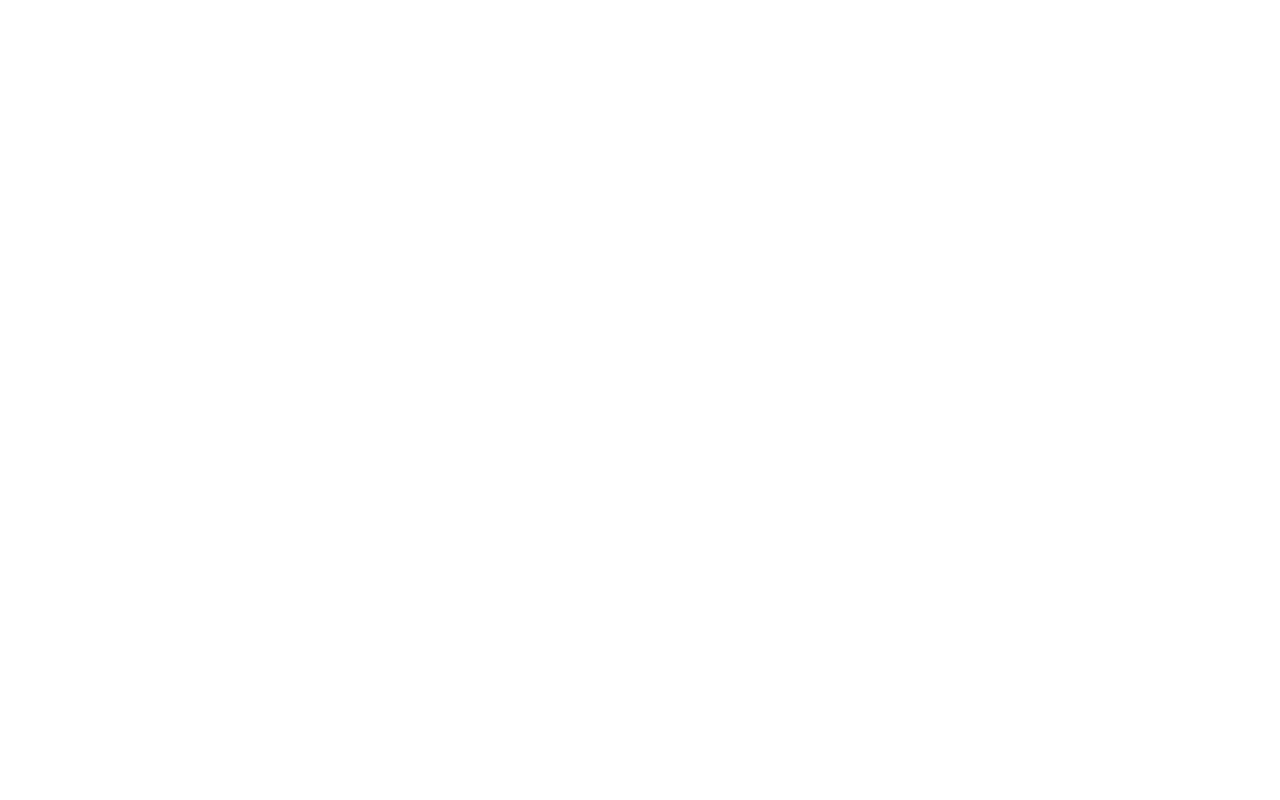
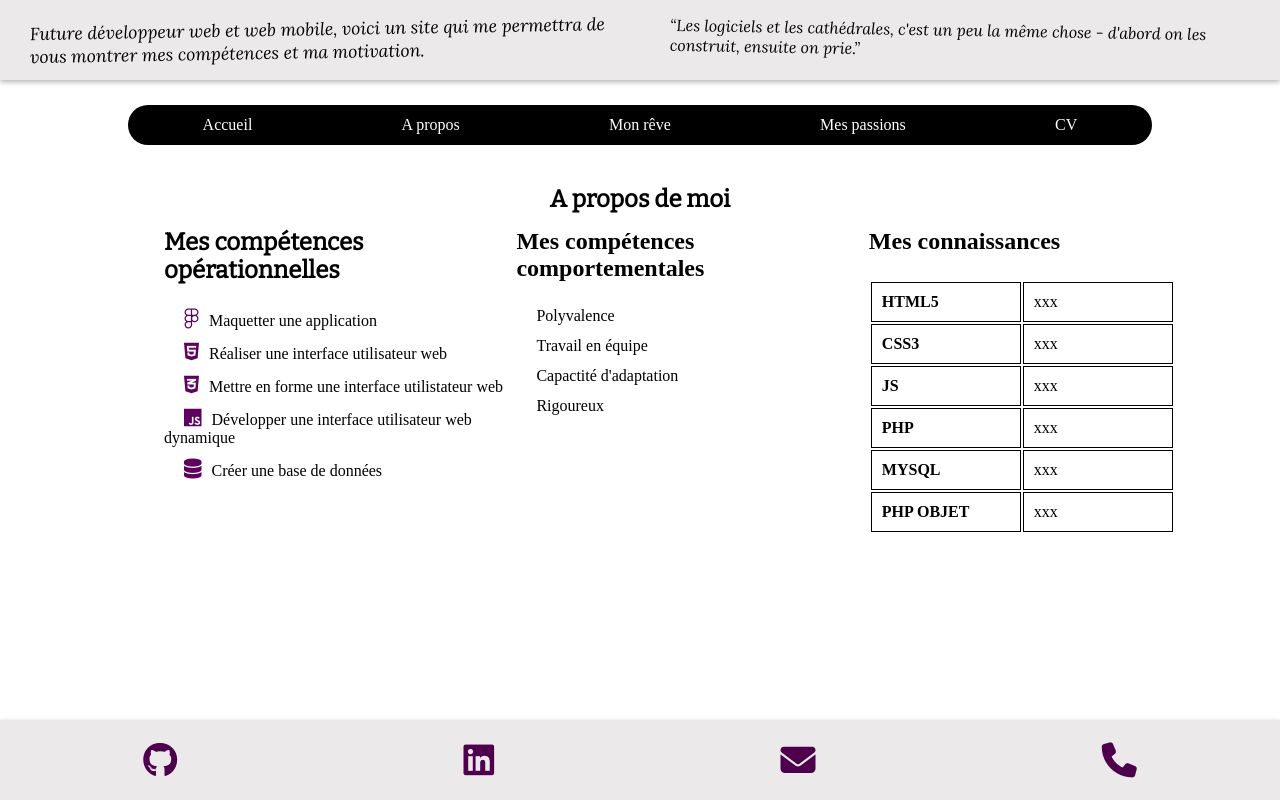
Before and after one commit to Alexisdelecroix/About-me, a plain HTML site: page about-me.html in a window 1280 px wide. Drawn offline with nearby package versions, Linux system fonts and the light colour scheme.

Commit message:
creation de la page index et about me

```diff
--- /dev/null
+++ b/about-me.css
@@ -0,0 +1,87 @@
+.about-me{
+    width: 90%;
+    margin: auto;
+    margin-top: 25px;
+    display: flex;
+    flex-wrap: wrap;
+}
+
+
+.about-me h1{
+    width: 100%;
+    text-align: center;
+}
+
+.containerAbout{
+    width: 100%;
+    display: flex;
+    justify-content: space-between;
+    margin-left: 100px;
+
+}
+
+
+.block1{
+    width: 33%;
+}
+
+.block1 h2{
+    font-family: 'Bitter', serif;
+}
+
+.block1 ul{
+    margin-top: 25px;
+    display: flex;
+    flex-direction: column;
+    row-gap: 12px;
+}
+
+.block1 ul li{
+    list-style: none;
+}
+
+
+.block1 ul li i{
+    margin-left: 20px;
+    font-size: 20px;
+    margin-right: 10px;
+    color: rgb(95, 1, 95);
+}
+
+
+
+.block2{
+    width: 33%;
+}
+
+
+.block2 ul{
+    margin-top: 25px;
+    display: flex;
+    flex-direction: column;
+    row-gap: 12px;
+}
+
+.block2 ul li{
+    list-style: none;
+    margin-left: 20px;
+}
+
+
+
+
+.block3{
+    width: 33%;
+}
+
+.block3 table{
+    margin-top: 25px;
+}
+
+.block3 td, th {border:  1px solid;
+    padding: 10px;
+    min-width: 150px;
+    background: white;
+    box-sizing: border-box;
+    text-align: left;
+}
--- a/about-me.html
+++ b/about-me.html
@@ -0,0 +1,136 @@
+<!DOCTYPE html>
+<html lang="en">
+  <head>
+    <meta charset="UTF-8" />
+    <meta http-equiv="X-UA-Compatible" content="IE=edge" />
+    <meta name="viewport" content="width=device-width, initial-scale=1.0" />
+    <title>About-me</title>
+    <link rel="stylesheet" href="about-me.css">
+    <link rel="stylesheet" href="style.css" />
+    <link rel="preconnect" href="https://fonts.googleapis.com" />
+    <link rel="preconnect" href="https://fonts.gstatic.com" crossorigin />
+    <link
+      href="https://fonts.googleapis.com/css2?family=Lora:ital@1&display=swap"
+      rel="stylesheet"
+    />
+    <link rel="preconnect" href="https://fonts.googleapis.com" />
+    <link rel="preconnect" href="https://fonts.gstatic.com" crossorigin />
+    <link
+      href="https://fonts.googleapis.com/css2?family=Bitter&display=swap"
+      rel="stylesheet"
+    />
+
+    <link rel="preconnect" href="https://fonts.googleapis.com">
+<link rel="preconnect" href="https://fonts.gstatic.com" crossorigin>
+<link href="https://fonts.googleapis.com/css2?family=Source+Sans+Pro&display=swap" rel="stylesheet">
+  </head>
+  <body>
+    <header>
+      <div id="p1">
+        <p>
+          Future développeur web et web mobile, voici un site qui me permettra
+          de vous montrer mes compétences et ma motivation.
+        </p>
+      </div>
+      <div id="p2">
+        <p>
+          “Les logiciels et les cathédrales, c'est un peu la même chose -
+          d'abord on les construit, ensuite on prie.”
+        </p>
+      </div>
+    </header>
+
+    <nav>
+      <ul>
+        <li><a href="index.html">Accueil</a></li>
+        <li><a href="about-me.html">A propos</a></li>
+        <li><a href="my-dreams.html">Mon rêve</a></li>
+        <li><a href="my-passions.html">Mes passions</a></li>
+        <li><a href="images/Cv Delecroix Alexis Web.pdf" target="_blank">CV</a></li>
+      </ul>
+    </nav>
+
+    <section class="about-me">
+      <h1>A propos de moi</h1>
+      <div class="containerAbout">
+      <div class="block1">
+<h2>Mes compétences opérationnelles</h2>
+<ul>
+    <li><i class="fa-brands fa-figma"></i>Maquetter une application</li>
+    <li><i class="fa-brands fa-html5"></i>Réaliser une interface utilisateur web</li>
+    <li><i class="fa-brands fa-css3-alt"></i>Mettre en forme une interface utilistateur web</li>
+    <li><i class="fa-brands fa-js"></i>Développer une interface utilisateur web dynamique</li>
+    <li><i class="fa-solid fa-database"></i>Créer une base de données</li>
+</ul>
+      </div>
+      <div class="block2">
+<h2>Mes compétences comportementales</h2>
+<ul>
+   <li>Polyvalence</li>
+   <li>Travail en équipe</li>
+   <li>Capactité d'adaptation</li>
+   <li>Rigoureux</li>
+</ul>
+      </div>
+
+      <div class="block3">
+        <h2>Mes connaissances</h2>
+        <table>
+           <tr>
+            <th>HTML5</th>
+            <td>xxx</td>
+           </tr>
+           <tr>
+            <th>CSS3</th>
+            <td>xxx</td>
+           </tr>
+           <tr>
+            <th>JS</th>
+            <td>xxx</td>
+           </tr>
+           <tr>
+            <th>PHP</th>
+            <td>xxx</td>
+           </tr>
+           <tr>
+            <th>MYSQL</th>
+            <td>xxx</td>
+           </tr>
+           <tr>
+            <th>PHP OBJET</th>
+            <td>xxx</td>
+           </tr>
+
+        </table>
+              </div>
+            </div>
+    </section>
+
+    <footer>
+      <ul>
+        <li>
+          <a href="https://github.com/Alexisdelecroix" target="_blank"
+            ><i class="fa-brands fa-github"></i
+          ></a>
+        </li>
+        <li>
+          <a href="https://www.linkedin.com/in/alexisdelecroix/" target="_blank"
+            ><i class="fa-brands fa-linkedin"></i
+          ></a>
+        </li>
+        <li>
+          <a href="mailto:d-alexis@hotmail.fr"
+            ><i class="fa-solid fa-envelope"></i
+          ></a>
+        </li>
+        <li>
+          <a href="tel:0626947481"><i class="fa-solid fa-phone"></i></a>
+        </li>
+      </ul>
+    </footer>
+    <script
+      src="https://kit.fontawesome.com/dabffbf866.js"
+      crossorigin="anonymous"
+    ></script>
+  </body>
+</html>
--- a/style.css
+++ b/style.css
@@ -3,3 +3,149 @@
     padding: 0;
     box-sizing: border-box;
 }
+
+
+/* body{
+    background-color: black;
+} */
+
+
+
+header{
+    width: 100%;
+    height: 80px;
+    /* border-bottom-color: #ccc; */
+    border-bottom-color: rgba(255, 255, 255, 0.2);
+    background-color:rgba(166, 153, 153, 0.22);
+    box-shadow: 0 2px 5px rgba(0, 0, 0, 0.3);
+    display: flex;
+    align-items: center;
+}
+
+#p1{
+    width: 50%;
+    padding: 0px 15px;
+    margin-left: 15px;
+    font-family: 'Lora', serif;
+    transform: rotate(-1deg);
+    font-size:1.1em;
+}
+
+#p2{
+    width: 50%;
+    padding: 0px 15px;
+    margin-left: 15px;
+    font-family: 'Lora', serif;
+    transform: rotate(1deg);
+}
+
+
+nav{
+    width: 80%;
+    margin: auto;
+    margin-top: 25px;
+    height: 40px;
+    border-radius: 20px;
+    background-color: black;
+}
+nav ul{
+    height: 100%;
+    display: flex;
+    justify-content: space-around;
+    align-items: center;
+}
+
+nav ul li{
+     list-style: none;
+     padding: 8px;
+     border-radius: 10px;
+     transition: 1s;
+}
+
+nav ul li:hover{
+    background-color: rgb(255, 255, 255);
+}
+
+
+
+nav ul li a{
+    transition: 1s;
+    color: white;
+    text-decoration: none;
+
+}
+
+nav ul li a:hover{
+    color: black;
+}
+
+section{
+    width: 90%;
+    margin: auto;
+    margin-top: 25px;
+}
+
+section h1{
+    text-align: center;
+    margin: 15px 0px;
+    font-family: 'Bitter', serif;
+    font-size: 1.5em;
+}
+
+.container{
+    display: flex;
+}
+
+.container img{
+    border-radius: 30%;
+}
+
+.blockaboutme{
+    margin-top: 25px;
+}
+
+.blockaboutme p{
+    width: 80%;
+    margin: auto;
+   margin-top: 10px;
+   padding: 15px;
+   font-size: 1.2em;
+   font-family: 'Source Sans Pro', sans-serif;
+}
+
+.container span{
+    display: flex;
+    justify-content: center;
+    font-size: 2em;
+    /* margin-left: 50px; */
+    font-family: 'Lora', serif;
+    font-weight: bold;
+    color:  rgb(77, 1, 77);;
+}
+
+
+footer{
+    position: fixed;
+    bottom: 0%;
+     width: 100%;
+    height: 80px;
+    /* border-bottom-color: #ccc; */
+    border-bottom-color: rgba(255, 255, 255, 0.2);
+    background-color:rgba(166, 153, 153, 0.22);
+    box-shadow: 0 2px 5px rgba(0, 0, 0, 0.3);
+}
+
+footer ul{
+    height: 100%;
+     display: flex;
+    align-items: center;
+    justify-content: space-around;
+}
+
+footer ul li{
+    list-style: none;
+}
+footer ul li i{
+    font-size: 35px;
+    color: rgb(77, 1, 77);
+}
```
Also changed, not shown: index.html (+88 -12 lines), my-dreams.html (+101 -0 lines), my-passions.html (+101 -0 lines), images/tanjiro-mini.png (added), 2 other files.
